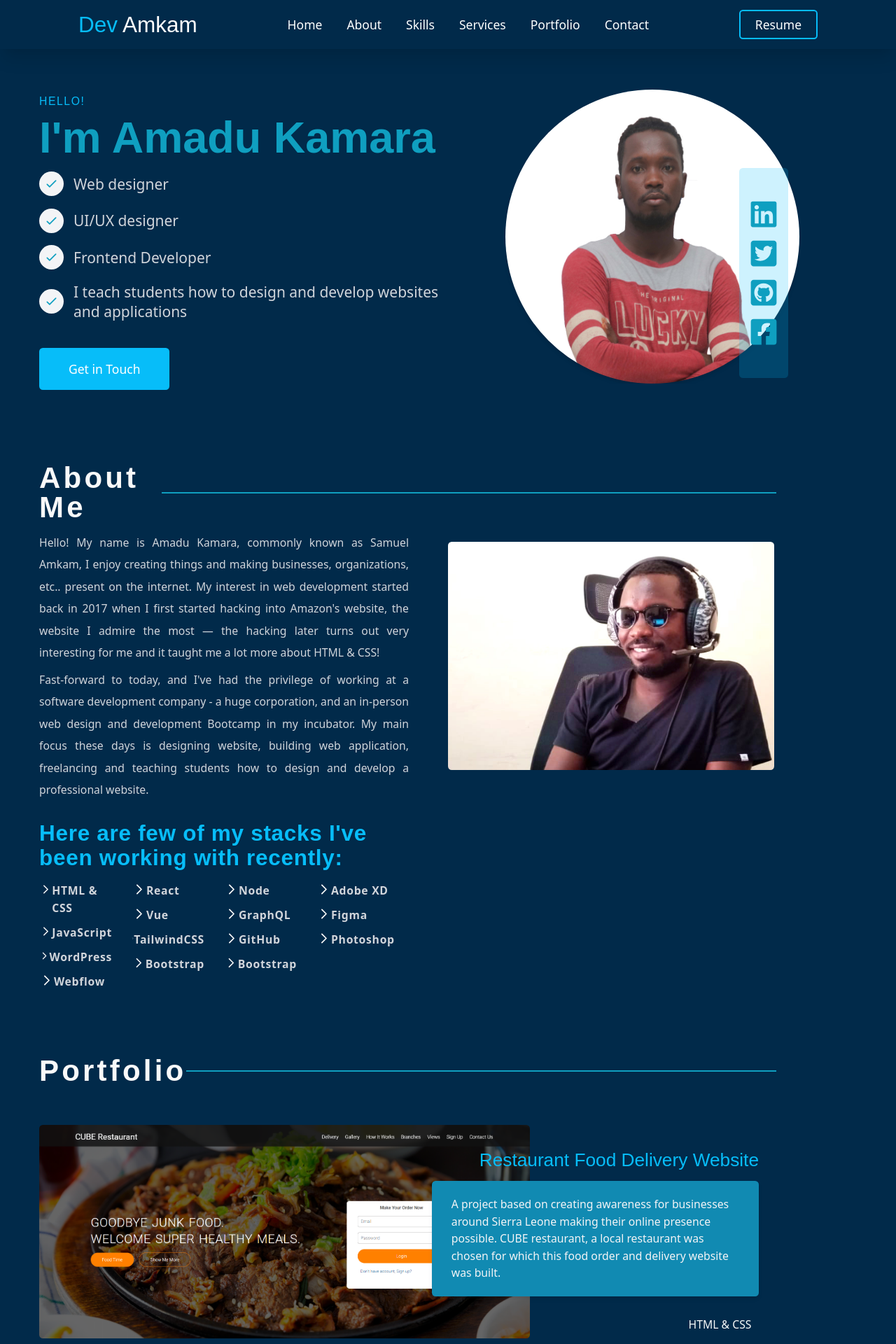
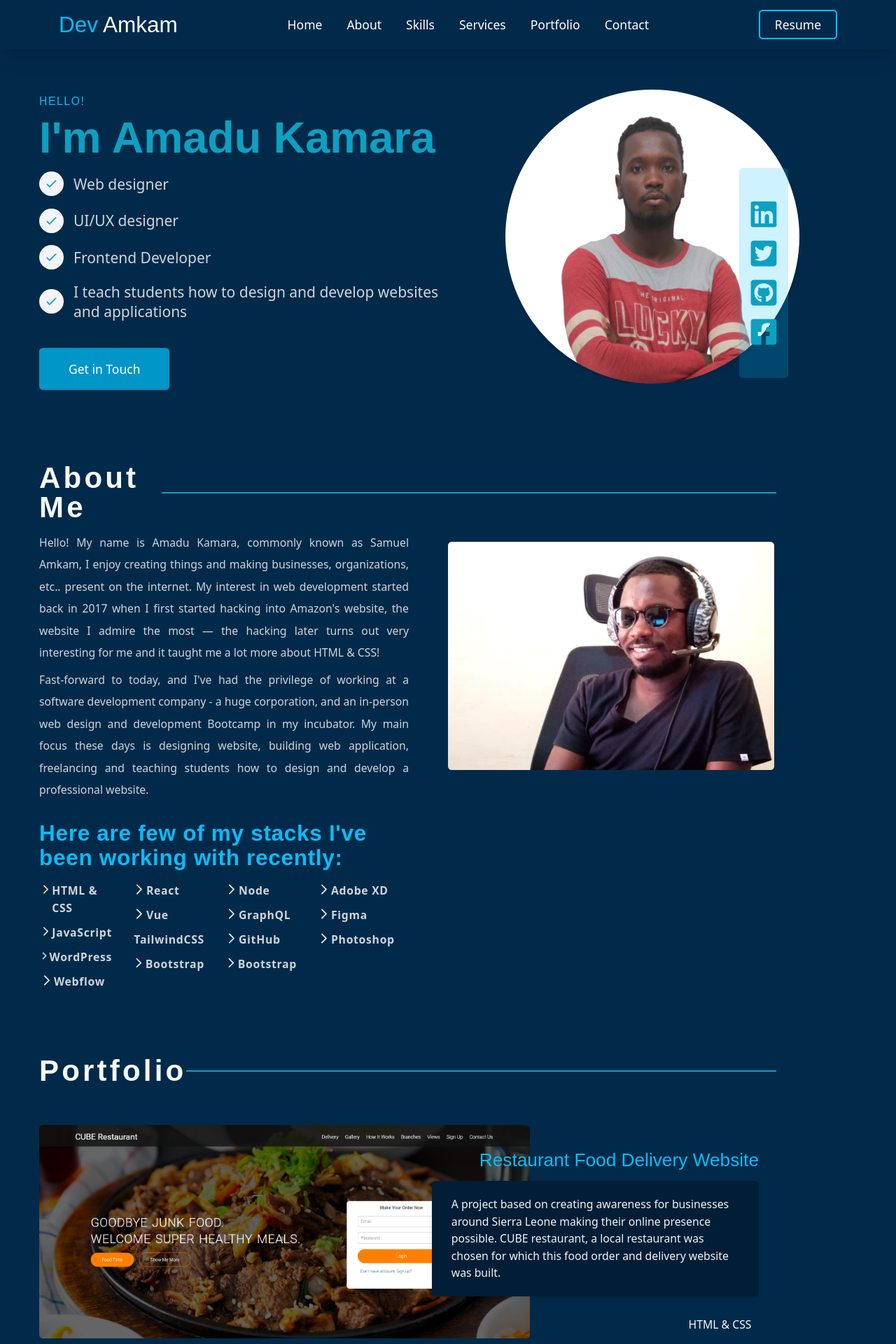
Before and after one commit to AmaduKamara/amkam, a Next.js app: page / in a window 1280 px wide. Shown: the top 1920 px of the page at 70% size. Built offline with nearby package versions, Linux system fonts and the light colour scheme.

Commit message:
Update styles

```diff
--- a/components/Navbar/Navbar.jsx
+++ b/components/Navbar/Navbar.jsx
@@ -4,8 +4,8 @@ import Link from "next/link";
 
 const Navbar = () => {
   return (
-    <div className="bg-primary px-16 py-5 shadow-xl sticky top-0 z-50">
-      <div className="container mx-auto px-16 flex justify-between items-center">
+    <div className="bg-primary py-5 shadow-xl sticky top-0 z-50">
+      <div className="px-24 flex justify-between items-center">
         <div>
           <h1 className="text-white text-4xl">
             <span className="logo-text">Dev</span> Amkam
--- a/styles/globals.css
+++ b/styles/globals.css
@@ -48,7 +48,8 @@ h6 {
 }
 
 .bg-btn {
-  background-color: #07bdf9;
+  /* background-color: #07bdf9; */
+  background-color: #0096c7;
 }
 
 .btn-border {
@@ -56,14 +57,12 @@ h6 {
 }
 
 .portfolio-bg-popover {
-  background-color: #118AB2;
+  background-color: #011e36;
 }
 
 .logo-text {
   color: #07bdf9;
 }
-
-
 
 /* Fixed Social Media Styles */
 .layout-main {
```
